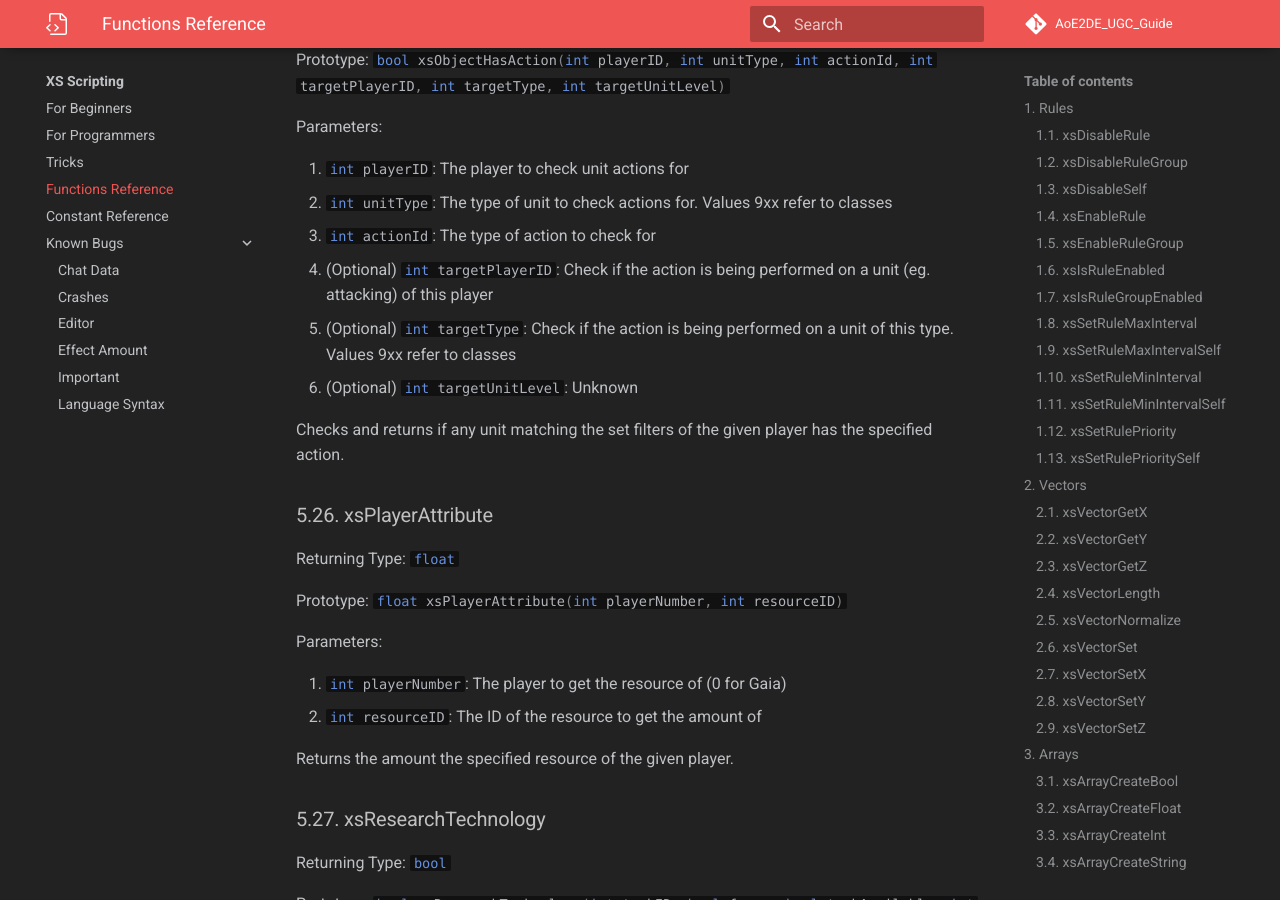
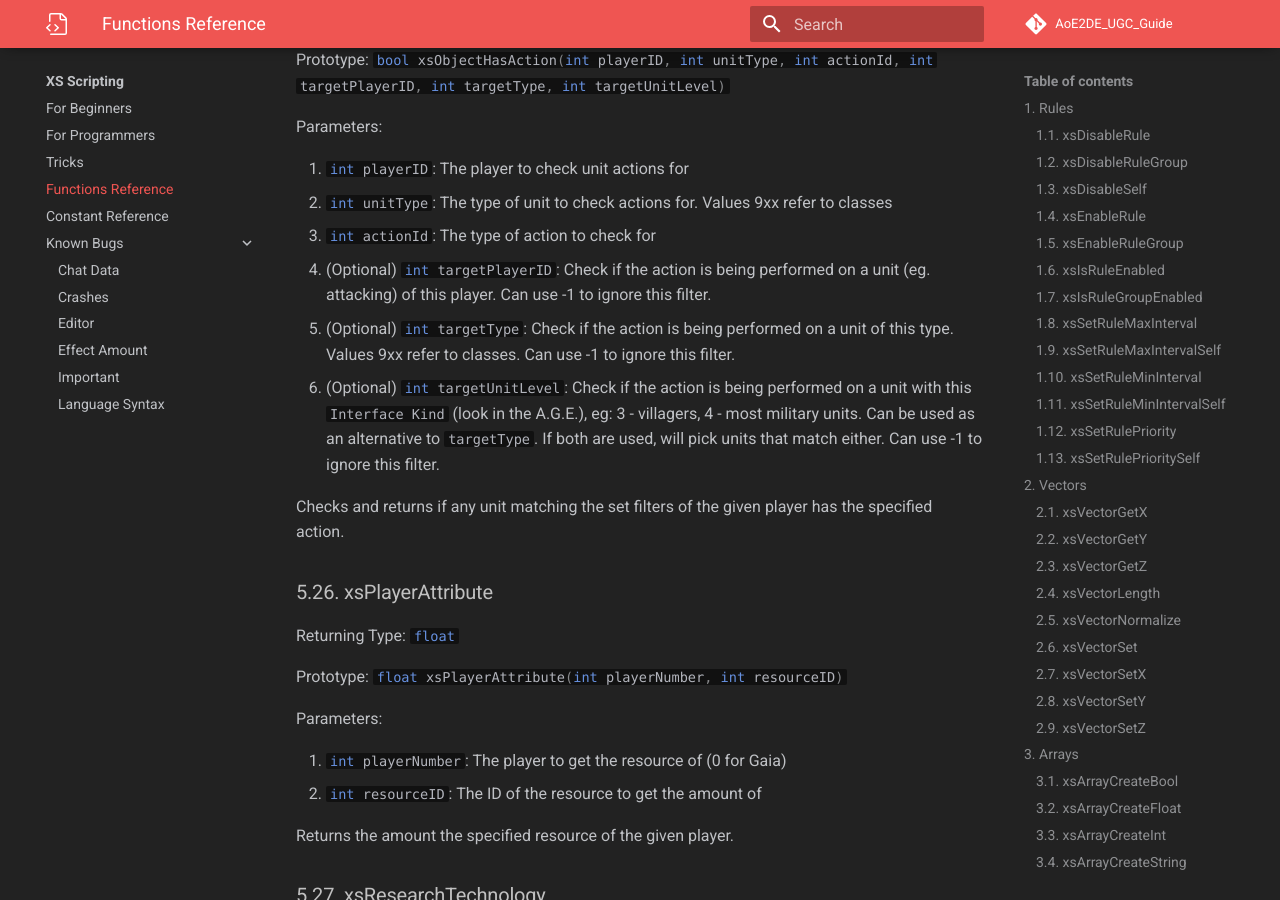
Before and after one commit to Divy1211/AoE2DE_UGC_Guide, an MkDocs documentation site: the page built from docs/general/xs/functions.md, in a window 1280 px wide and 900 px high, scrolled down 22629 px. Built offline with MkDocs 1.6.1 and Material for MkDocs 9.7.7, drawn with Linux system fonts in a browser that asks for light colours; some web fonts are replaced; comment, search, counter and statistics services are not loaded.

Commit message:
ran script

```diff
--- a/docs/general/xs/functions.md
+++ b/docs/general/xs/functions.md
@@ -961,9 +961,9 @@ Parameters:
 1.  `#!cpp int playerID`: The player to check unit actions for
 2.  `#!cpp int unitType`: The type of unit to check actions for. Values 9xx refer to classes
 3.  `#!cpp int actionId`: The type of action to check for
-4. (Optional) `#!cpp int targetPlayerID`: Check if the action is being performed on a unit (eg. attacking) of this player
-5. (Optional) `#!cpp int targetType`: Check if the action is being performed on a unit of this type. Values 9xx refer to classes
-6. (Optional) `#!cpp int targetUnitLevel`: Unknown
+4. (Optional) `#!cpp int targetPlayerID`: Check if the action is being performed on a unit (eg. attacking) of this player. Can use -1 to ignore this filter.
+5. (Optional) `#!cpp int targetType`: Check if the action is being performed on a unit of this type. Values 9xx refer to classes. Can use -1 to ignore this filter.
+6. (Optional) `#!cpp int targetUnitLevel`: Check if the action is being performed on a unit with this `Interface Kind` (look in the A.G.E.), eg: 3 - villagers, 4 - most military units. Can be used as an alternative to `targetType`. If both are used, will pick units that match either. Can use -1 to ignore this filter.
 
 Checks and returns if any unit matching the set filters of the given player has the specified action.
 
```
